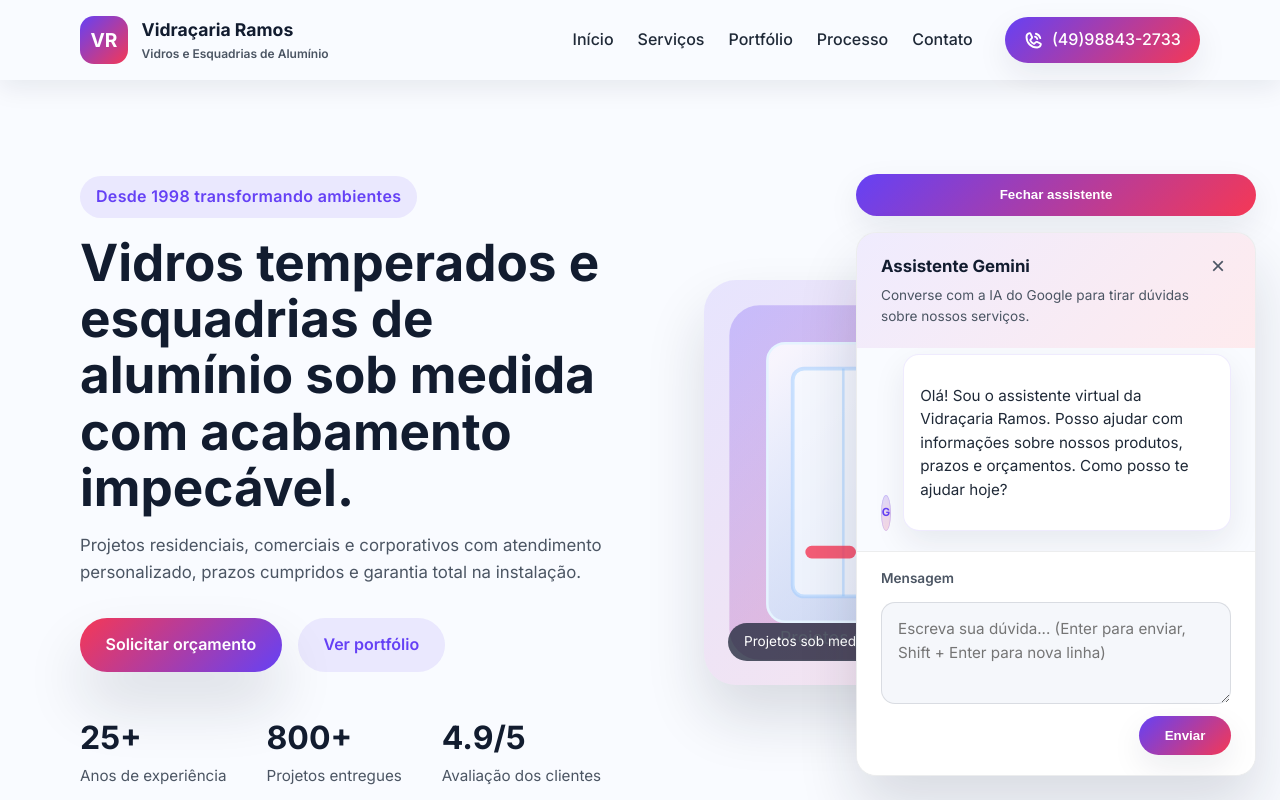
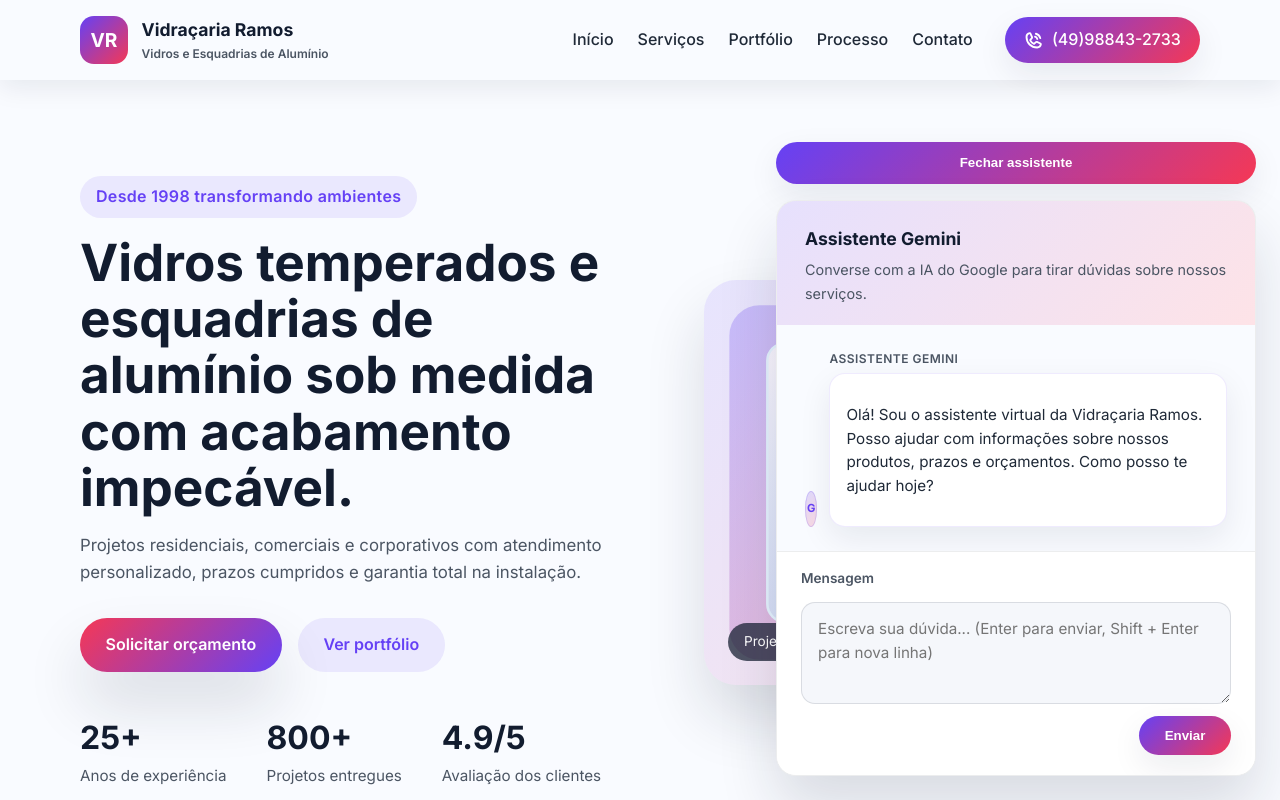
Before and after one commit to paulohramoss/landing-page, a React (Vite) app: page / in a window 1280 px wide. Both pictures are taken after a click on the button "Falar com o Gemini". Shown: the top 800 px of the page. Built offline with nearby package versions, Linux system fonts and the light colour scheme; no server answers.

Commit message:
Improve Gemini chat history and layout

```diff
--- a/src/components/GeminiChat.tsx
+++ b/src/components/GeminiChat.tsx
@@ -9,6 +9,7 @@
 
 const GEMINI_API_KEY = import.meta.env.VITE_GEMINI_API_KEY;
 const INITIAL_GREETING_ID = -1;
+const STORAGE_KEY = 'gemini-chat-history';
 
 const SYSTEM_PROMPT =
   'Você é o assistente virtual da Vidraçaria Ramos. Responda em português brasileiro com um tom cordial, objetivo e útil. Traga informações sobre os serviços de vidraçaria, prazos de instalação, materiais utilizados e formas de contato quando solicitado.';
@@ -38,21 +39,60 @@
     .trim() || null;
 }
 
+function getInitialMessages(): GeminiChatMessage[] {
+  const greetingMessage: GeminiChatMessage = {
+    id: INITIAL_GREETING_ID,
+    role: 'model',
+    content:
+      'Olá! Sou o assistente virtual da Vidraçaria Ramos. Posso ajudar com informações sobre nossos produtos, prazos e orçamentos. Como posso te ajudar hoje?'
+  };
+
+  if (typeof window === 'undefined') {
+    return [greetingMessage];
+  }
+
+  const storedMessages = window.localStorage.getItem(STORAGE_KEY);
+
+  if (!storedMessages) {
+    return [greetingMessage];
+  }
+
+  try {
+    const parsed = JSON.parse(storedMessages) as GeminiChatMessage[];
+
+    if (!Array.isArray(parsed) || parsed.length === 0) {
+      return [greetingMessage];
+    }
+
+    const hasGreeting = parsed.some((message) => message.id === INITIAL_GREETING_ID);
+
+    return hasGreeting ? parsed : [greetingMessage, ...parsed];
+  } catch (error) {
+    console.warn('Não foi possível carregar o histórico do chat.', error);
+    return [greetingMessage];
+  }
+}
+
 function GeminiChat(): JSX.Element {
   const [isOpen, setIsOpen] = useState(false);
   const [inputValue, setInputValue] = useState('');
   const [isLoading, setIsLoading] = useState(false);
-  const [messages, setMessages] = useState<GeminiChatMessage[]>(() => [
-    {
-      id: INITIAL_GREETING_ID,
-      role: 'model',
-      content:
-        'Olá! Sou o assistente virtual da Vidraçaria Ramos. Posso ajudar com informações sobre nossos produtos, prazos e orçamentos. Como posso te ajudar hoje?'
-    }
-  ]);
+  const [messages, setMessages] = useState<GeminiChatMessage[]>(getInitialMessages);
 
   const isConfigured = useMemo(() => Boolean(GEMINI_API_KEY), []);
   const messagesContainerRef = useRef<HTMLDivElement | null>(null);
+
+  useEffect(() => {
+    if (typeof window === 'undefined') {
+      return;
+    }
+
+    try {
+      window.localStorage.setItem(STORAGE_KEY, JSON.stringify(messages));
+    } catch (error) {
+      console.warn('Não foi possível salvar o histórico do chat.', error);
+    }
+  }, [messages]);
 
   const handleSubmit = async (event: FormEvent<HTMLFormElement>) => {
     event.preventDefault();
@@ -189,13 +229,8 @@
           aria-label="Assistente virtual Gemini"
         >
           <header className="gemini-chat__header">
-            <div>
-              <h2>Assistente Gemini</h2>
-              <p>Converse com a IA do Google para tirar dúvidas sobre nossos serviços.</p>
-            </div>
-            <button type="button" className="gemini-chat__close" onClick={() => setIsOpen(false)} aria-label="Fechar chat">
-              ×
-            </button>
+            <h2>Assistente Gemini</h2>
+            <p>Converse com a IA do Google para tirar dúvidas sobre nossos serviços.</p>
           </header>
 
           <div
--- a/src/styles/gemini-chat.css
+++ b/src/styles/gemini-chat.css
@@ -26,8 +26,8 @@
 }
 
 .gemini-chat__panel {
-  width: clamp(300px, 32vw, 400px);
-  max-height: min(68vh, 640px);
+  width: clamp(320px, 38vw, 480px);
+  max-height: min(78vh, 720px);
   display: flex;
   flex-direction: column;
   background: var(--color-surface);
@@ -40,38 +40,28 @@
 
 .gemini-chat__header {
   display: flex;
-  align-items: flex-start;
-  justify-content: space-between;
-  gap: 1rem;
-  padding: 1.25rem 1.5rem;
-  background: linear-gradient(135deg, rgba(101, 65, 245, 0.1), rgba(245, 56, 85, 0.1));
+  flex-direction: column;
+  gap: 0.35rem;
+  padding: 1.5rem 1.75rem 1.25rem;
+  background: linear-gradient(135deg, rgba(101, 65, 245, 0.16), rgba(245, 56, 85, 0.14));
 }
 
 .gemini-chat__header h2 {
-  margin: 0 0 0.3rem;
-  font-size: 1.05rem;
+  margin: 0;
+  font-size: 1.1rem;
   color: var(--color-dark);
 }
 
 .gemini-chat__header p {
   margin: 0;
   color: var(--color-muted);
-  font-size: 0.85rem;
-}
-
-.gemini-chat__close {
-  border: none;
-  background: transparent;
-  color: var(--color-muted);
-  font-size: 1.5rem;
-  line-height: 1;
-  cursor: pointer;
+  font-size: 0.9rem;
 }
 
 .gemini-chat__messages {
   flex: 1;
   overflow-y: auto;
-  padding: 1.25rem 1.5rem;
+  padding: 1.5rem 1.75rem;
   display: flex;
   flex-direction: column;
   gap: 1.2rem;
@@ -290,6 +280,6 @@
   }
 
   .gemini-chat__panel {
-    width: min(100%, 440px);
+    width: min(100%, 500px);
   }
 }
```
